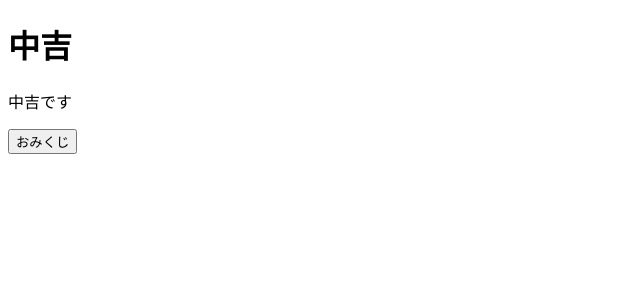
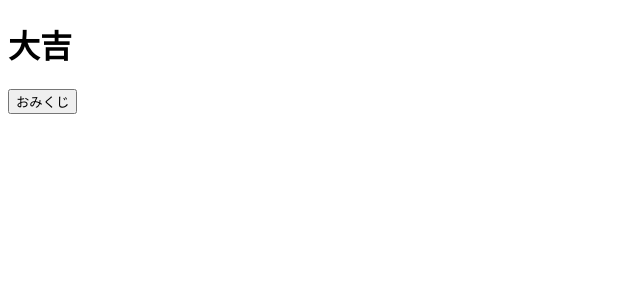
Before and after one commit to sw-otay/app-development-training, a Vue app: page / in a window 1280 px wide. Both pictures are taken after a click on the button "おみくじ". Shown: the top 300 px of the page, without its empty margins (0-640 px from the left). Built offline with nearby package versions, Linux system fonts and the light colour scheme.

Commit message:
池上さんからのissue修正

```diff
--- a/src/App.vue
+++ b/src/App.vue
@@ -1,6 +1,6 @@
 <script setup>
 import { ref } from 'vue'
-const items = ref([
+const items = ([
   {
     id: 1,
     name: '大吉',
@@ -33,22 +33,20 @@ const items = ref([
   }
   ])
 // リアクティブな状態
-const count = ref(0)
+const result = ref(0)
 
 // 状態を変更し、更新をトリガーする関数。
 function fortune() {
-  var min = 1 ;
-  var max = 5 ;
-  count.value = Math.floor( Math.random() * (max + 1 - min) ) + min ;
+  const min = 1 ;
+  result.value = Math.floor( Math.random() * (items.length + min));
 }
 
 </script>
 
 <template>
   <template v-for="item in items">
-    <div v-if="item.id === count">
+    <div v-if="item.id === result">
       <h1>{{ item.name }}</h1>
-      <p>{{ item.description }}</p>
     </div>
   </template>
 
```
